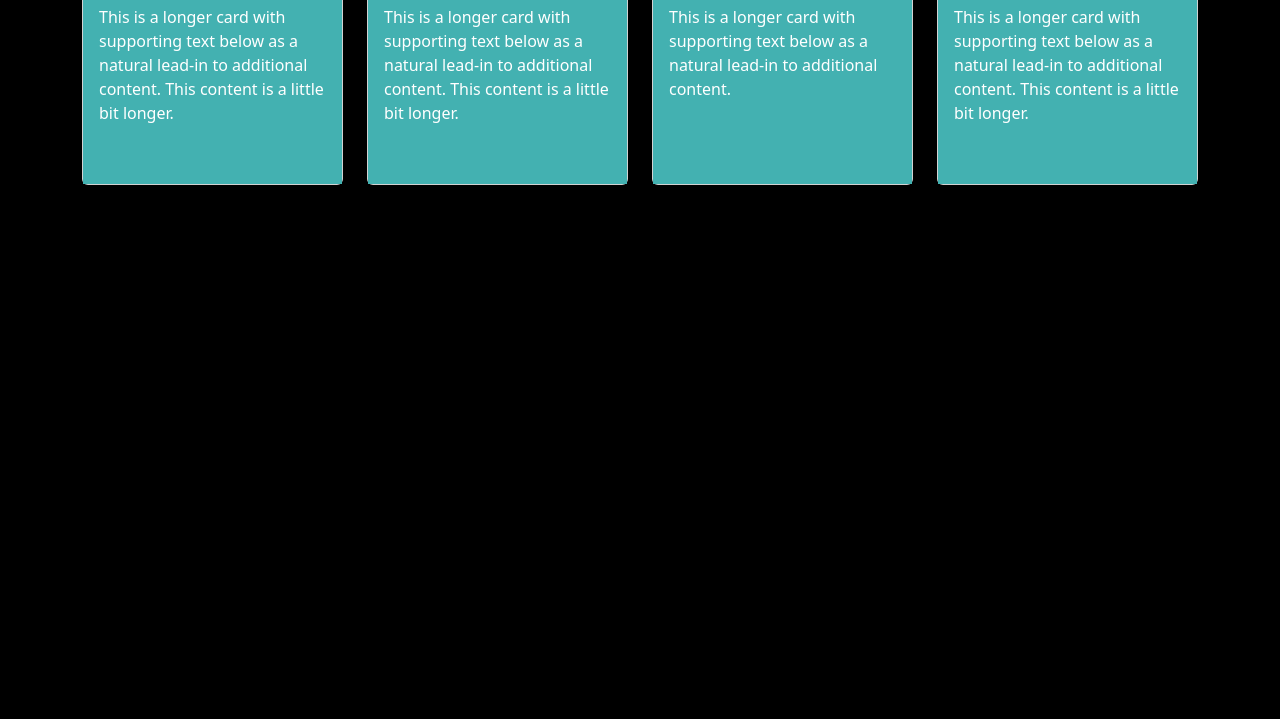
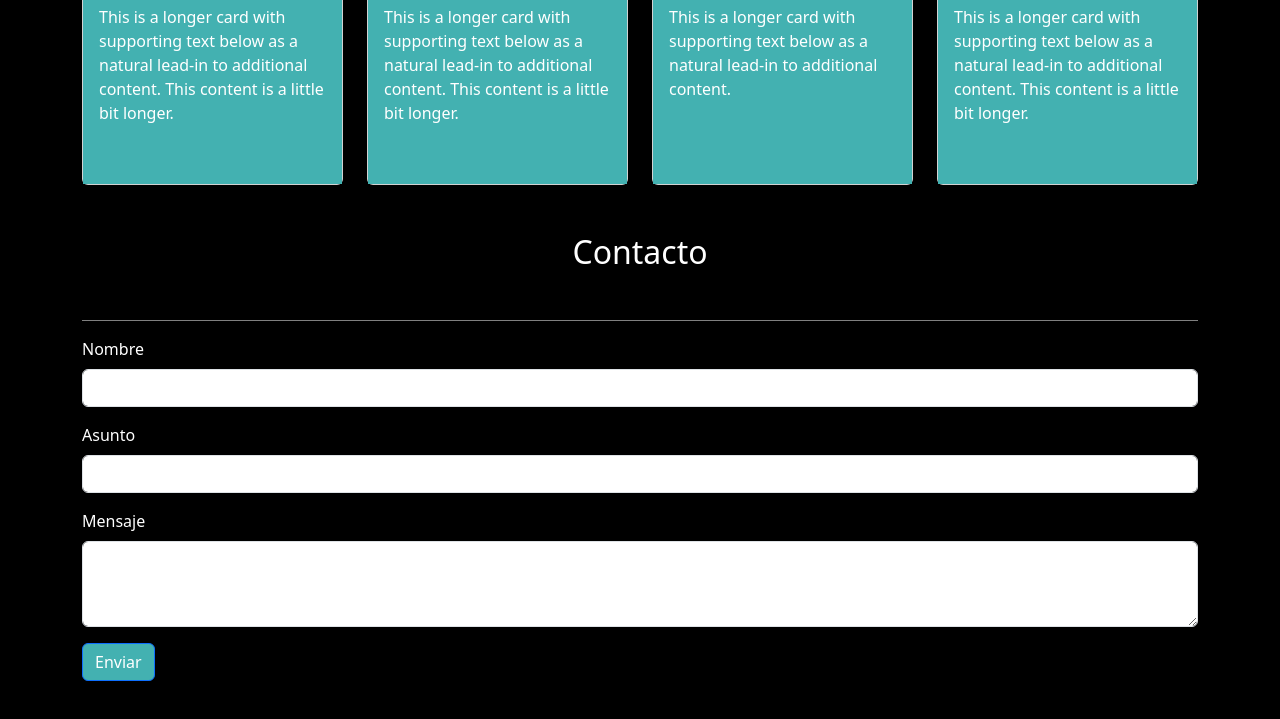
Before and after one commit to Menegerdelen/m2pruebaViajesChile, a plain HTML site: page indexprofe.html in a window 1280 px wide. Shown: the part 1878-2597 px from the top of the page. Before the commit the page ends 2111 px from the top, so only its background shows below. Drawn offline with nearby package versions, Linux system fonts and the light colour scheme.

Commit message:
form listo

```diff
--- a/assets/css/styleprofe.css
+++ b/assets/css/styleprofe.css
@@ -41,3 +41,8 @@ i{
     background-color: #43b1b1 ;
     color: white;
 }
+
+/* form */
+.btn{
+    background-color: #43b1b1;
+}
--- a/indexprofe.html
+++ b/indexprofe.html
@@ -154,6 +154,34 @@
 
 </section>
 
+<!-- form -->
+<section class="my-5">
+  <div class="container">
+    <div>
+      <h2 class="text-center my-5">Contacto</h2>
+    </div>
+    <hr>
+    <form>
+      <div class="mb-3">
+        <label for="formGroupExampleInput" class="form-label">Nombre</label>
+        <input type="text" class="form-control" id="formGroupExampleInput" >
+      </div>
+      <div class="mb-3">
+        <label for="formGroupExampleInput2" class="form-label">Asunto</label>
+        <input type="text" class="form-control" id="formGroupExampleInput2" >
+      </div>
+      <div class="mb-3">
+        <label for="exampleFormControlTextarea1" class="form-label">Mensaje</label>
+        <textarea class="form-control" id="exampleFormControlTextarea1" rows="3"></textarea>
+      </div>
+      <button type="submit" class="btn btn-primary">Enviar</button>
+    </form>
+
+  </div>
+
+
+</section>
+
 
 
     <!-- Bootstrap JS and dependencies -->
```
